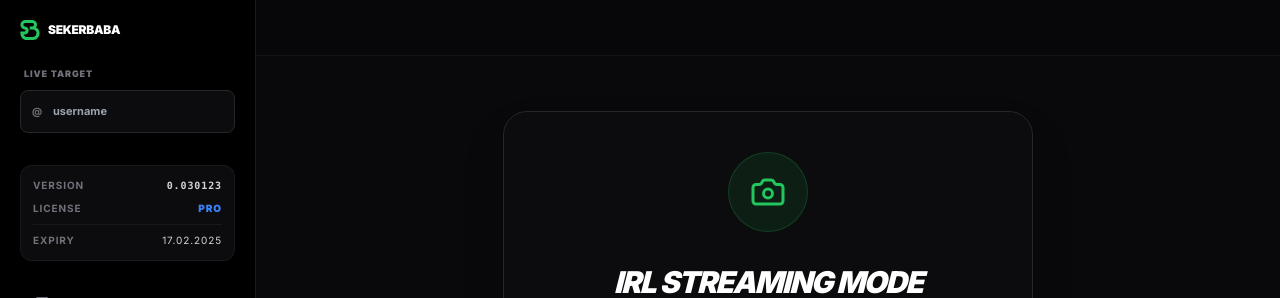
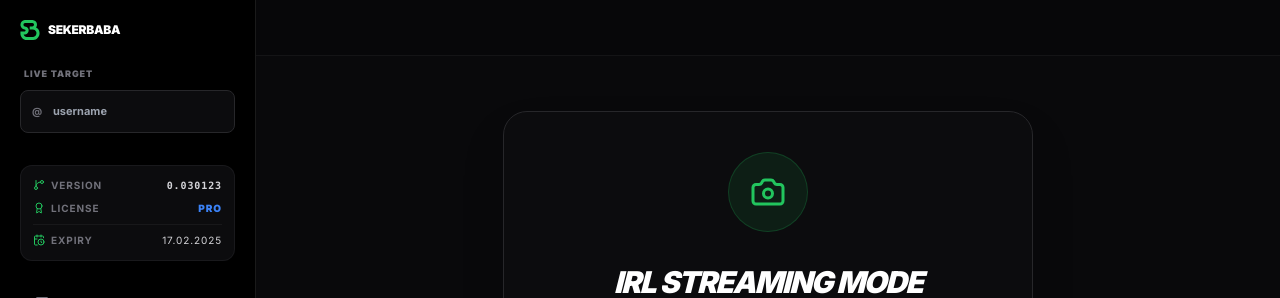
Before and after one commit to muhtarremsi/tiktok-overlay, a Next.js app: page /dashboard in a window 1280 px wide. Shown: the top 298 px of the page. Built offline with nearby package versions, Linux system fonts and the light colour scheme.

Commit message:
style: Add green icons to version, license, and expiry info boxes in sidebar

```diff
--- a/app/dashboard/page.tsx
+++ b/app/dashboard/page.tsx
@@ -8,7 +8,7 @@ import {
   Type, Settings, Plus, Trash2, X, Menu,
   Volume2, Globe, LogIn, CheckCircle2, Loader2, AlertCircle, Radio, Music, Info, Heart,
   Zap, ArrowRight, Monitor, Cpu, Gauge, Share2, Code2, LogOut, MessageSquare, Play, StopCircle,
-  Camera, RefreshCw, FlipHorizontal, EyeOff, Eye, MessageCircle
+  Camera, RefreshCw, FlipHorizontal, EyeOff, Eye, MessageCircle, GitBranch, Award, CalendarClock
 } from "lucide-react";
 
 function SekerLogo({ className }: { className?: string }) {
@@ -27,7 +27,7 @@ function DashboardContent() {
   const searchParams = useSearchParams();
   const router = useRouter();
   const [targetUser, setTargetUser] = useState("");
-  const [activeView, setActiveView] = useState("camera"); // Set Camera as default for testing
+  const [activeView, setActiveView] = useState("camera");
   const [sidebarOpen, setSidebarOpen] = useState(false);
   const [isTikTokConnected, setIsTikTokConnected] = useState(false);
   const [status, setStatus] = useState<'idle' | 'checking' | 'online' | 'offline' | 'too_short'>('idle');
@@ -118,9 +118,18 @@ function DashboardContent() {
             {status === 'too_short' && <span className="text-[9px] text-blue-500 flex items-center gap-1 font-bold uppercase tracking-wider"><Info size={8} /> 3+ Chars</span>}
           </div>
           <div className="bg-[#0c0c0e] border border-zinc-800/50 rounded-xl p-3 space-y-2 font-bold uppercase tracking-widest text-[9px] text-zinc-500 mt-2">
-            <div className="flex justify-between items-center text-[10px]"><span>VERSION</span><span className="text-zinc-300 font-mono">{version}</span></div>
-            <div className="flex justify-between items-center text-[10px]"><span>LICENSE</span><span className="text-blue-500 font-black">PRO</span></div>
-            <div className="flex justify-between items-center pt-2 border-t border-white/5 text-[10px]"><span>EXPIRY</span><span className="text-zinc-300 font-normal">{expiryDate}</span></div>
+            <div className="flex justify-between items-center text-[10px]">
+                <span className="flex items-center gap-1.5"><GitBranch size={12} className="text-green-500" /> VERSION</span>
+                <span className="text-zinc-300 font-mono">{version}</span>
+            </div>
+            <div className="flex justify-between items-center text-[10px]">
+                <span className="flex items-center gap-1.5"><Award size={12} className="text-green-500" /> LICENSE</span>
+                <span className="text-blue-500 font-black">PRO</span>
+            </div>
+            <div className="flex justify-between items-center pt-2 border-t border-white/5 text-[10px]">
+                <span className="flex items-center gap-1.5"><CalendarClock size={12} className="text-green-500" /> EXPIRY</span>
+                <span className="text-zinc-300 font-normal">{expiryDate}</span>
+            </div>
           </div>
         </div>
 
@@ -167,8 +176,6 @@ function DashboardContent() {
   );
 }
 
-// --- SUB COMPONENTS ---
-
 function SidebarItem({ icon, label, active, onClick }: any) {
   return (
     <button onClick={onClick} className={`w-full flex items-center gap-3 px-3 py-2 rounded-lg text-[11px] uppercase transition-all tracking-widest font-bold border-2 ${active ? "bg-[#0c0c0e] text-white border-white/10 shadow-lg" : "border-transparent text-zinc-500 hover:text-white"}`}>
@@ -177,16 +184,14 @@ function SidebarItem({ icon, label, active, onClick }: any) {
   );
 }
 
-// --- FULLSCREEN IRL CAMERA MODULE ---
 function ModuleCamera() {
   const videoRef = useRef<HTMLVideoElement>(null);
   const [viewState, setViewState] = useState<'intro' | 'fullscreen'>('intro');
-  const [facingMode, setFacingMode] = useState<'user' | 'environment'>('environment'); // Default to back camera for IRL
+  const [facingMode, setFacingMode] = useState<'user' | 'environment'>('environment');
   const [mirror, setMirror] = useState(false);
-  const [showUI, setShowUI] = useState(true); // Toggle for transparent overlay
+  const [showUI, setShowUI] = useState(true);
   const [error, setError] = useState("");
 
-  // Start Stream
   const startStream = async () => {
     setError("");
     try {
@@ -203,7 +208,6 @@ function ModuleCamera() {
     }
   };
 
-  // Stop Stream
   const stopStream = () => {
     if (videoRef.current && videoRef.current.srcObject) {
       const tracks = (videoRef.current.srcObject as MediaStream).getTracks();
@@ -218,12 +222,10 @@ function ModuleCamera() {
     setMirror(prev => !prev);
   };
 
-  // Handle stream restart when facing mode changes
   useEffect(() => {
     if (viewState === 'fullscreen') startStream();
   }, [facingMode]);
 
-  // Cleanup on unmount
   useEffect(() => {
     return () => {
         if (videoRef.current && videoRef.current.srcObject) {
@@ -233,7 +235,6 @@ function ModuleCamera() {
     };
   }, []);
 
-  // --- INTRO SCREEN ---
   if (viewState === 'intro') {
     return (
       <div className="p-6 lg:p-10 max-w-2xl mx-auto space-y-8 uppercase italic font-bold flex flex-col items-center justify-center h-full">
@@ -269,10 +270,8 @@ function ModuleCamera() {
     );
   }
 
-  // --- FULLSCREEN ACTIVE SCREEN ---
   return (
     <div className="fixed inset-0 z-[100] bg-black overflow-hidden flex items-center justify-center">
-        {/* Video Background - Click to toggle UI */}
         <video
             ref={videoRef}
             autoPlay
@@ -282,10 +281,8 @@ function ModuleCamera() {
             className={`absolute inset-0 w-full h-full object-cover transition-transform duration-300 cursor-pointer ${mirror ? 'scale-x-[-1]' : ''}`}
         />
 
-        {/* UI Overlay (Transparent) */}
         <div className={`absolute inset-0 pointer-events-none flex flex-col justify-between p-6 transition-opacity duration-300 ${showUI ? 'opacity-100' : 'opacity-0'}`}>
 
-            {/* Top Bar */}
             <div className="flex justify-between items-start pointer-events-auto">
                 <div className="bg-black/50 backdrop-blur-md px-4 py-2 rounded-full border border-white/10 flex items-center gap-2 text-[10px] text-white font-black tracking-widest uppercase">
                     <span className="w-2 h-2 rounded-full bg-red-500 animate-pulse"></span> LIVE CAM
@@ -296,10 +293,8 @@ function ModuleCamera() {
                 </button>
             </div>
 
-            {/* Bottom Controls & Mock Chat */}
             <div className="flex justify-between items-end pointer-events-auto mb-4">
 
-                {/* MOCK CHAT (Only visible to streamer, assuming they crop it in OBS or just use it for reading) */}
                 <div className="w-64 max-h-64 overflow-y-auto bg-black/40 backdrop-blur-md border border-white/10 rounded-2xl p-4 flex flex-col gap-3 font-sans not-italic text-[11px]">
                     <div className="flex items-center gap-2 text-white/50 mb-2 border-b border-white/10 pb-2"><MessageCircle size={12}/> Chat Overlay (Preview)</div>
                     <div className="text-white"><span className="font-bold text-blue-400">User123:</span> Hallo Stream!</div>
@@ -307,7 +302,6 @@ function ModuleCamera() {
                     <div className="text-white"><span className="font-bold text-yellow-400">SekerFan:</span> <Heart size={10} className="inline text-red-500" fill="currentColor"/></div>
                 </div>
 
-                {/* Camera Controls */}
                 <div className="flex flex-col gap-3">
                     <button onClick={() => setShowUI(false)} className="bg-black/50 backdrop-blur-md p-4 rounded-full border border-white/10 text-white hover:bg-white/20 transition-all flex items-center justify-center group relative">
                         <EyeOff size={24} />
@@ -322,7 +316,6 @@ function ModuleCamera() {
                 </div>
             </div>
 
-            {/* Hint Text */}
             <div className="absolute bottom-4 left-1/2 -translate-x-1/2 text-center pointer-events-none">
                 <span className="bg-black/50 backdrop-blur-md px-4 py-1.5 rounded-full text-[9px] text-white/70 uppercase tracking-widest font-black">
                     Tap screen to hide UI
@@ -332,9 +325,6 @@ function ModuleCamera() {
     </div>
   );
 }
-
-// ... (Other components remain the same: InfoCard, ModuleTTC, ModuleTTV, ModuleSounds, ModuleFanclub, ModuleSettings, AuthCard) ...
-// (I will include them so the copy paste works perfectly)
 
 function InfoCard({ label, value, color = "text-white" }: any) {
   return (
```
